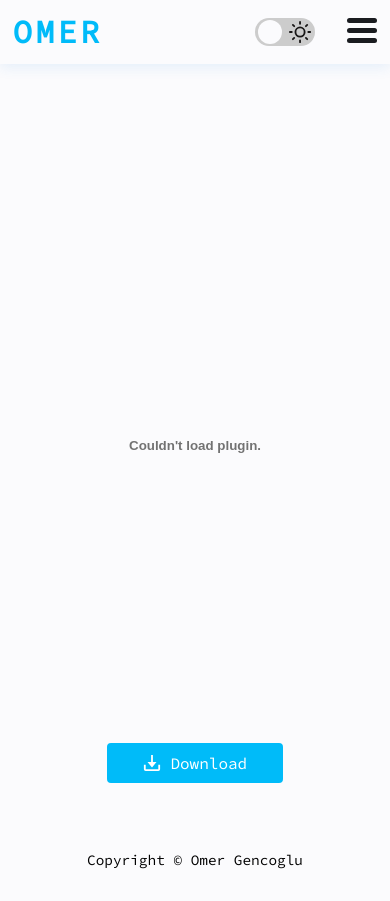
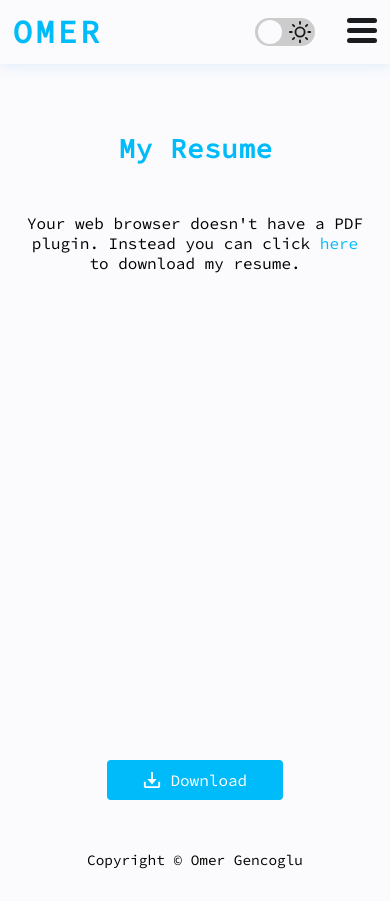
Before and after one commit to omergencoglu/portfolio, a Next.js app: page /resume in a window 390 px wide. Built offline with nearby package versions, Linux system fonts and the light colour scheme.

Commit message:
Resuem mobile view update

```diff
--- a/components/Content/Resume.js
+++ b/components/Content/Resume.js
@@ -5,7 +5,20 @@ import styles from "./Resume.module.css";
 function Resume() {
   return (
     <div className={styles.wrapper} data-aos="fade-right">
-      <embed src="/OmerGencogluResume.pdf" className={styles.resume} />
+      <h2>My Resume</h2>
+      <object
+        data="/OmerGencogluResume.pdf"
+        type="application/pdf"
+        className={styles.resume}
+      >
+        <p>
+          Your web browser doesn&apos;t have a PDF plugin. Instead you can click{" "}
+          <a href="/OmerGencogluResume.pdf" target="_blank">
+            here
+          </a>{" "}
+          to download my resume.
+        </p>
+      </object>
       <DownloadButton />
     </div>
   );
--- a/components/Content/Resume.module.css
+++ b/components/Content/Resume.module.css
@@ -7,12 +7,28 @@
   min-height: 80vh;
 }
 
+.wrapper h2 {
+  color: var(--color-primary);
+  font-size: 1.7rem;
+  letter-spacing: 0.05rem;
+  text-indent: 0.05em;
+  margin: 0;
+}
+
 .resume {
   width: 90vw;
   height: 128vw;
   max-width: 52rem;
   max-height: 71rem;
   margin: 3rem;
+}
+
+.resume p {
+  text-align: center;
+}
+
+.resume p a {
+  color: var(--color-primary);
 }
 
 @media (min-width: 650px) {
@@ -25,4 +41,8 @@
   .resume {
     height: 71rem;
   }
+
+  .wrapper h2 {
+    font-size: 2rem;
+  }
 }
```
